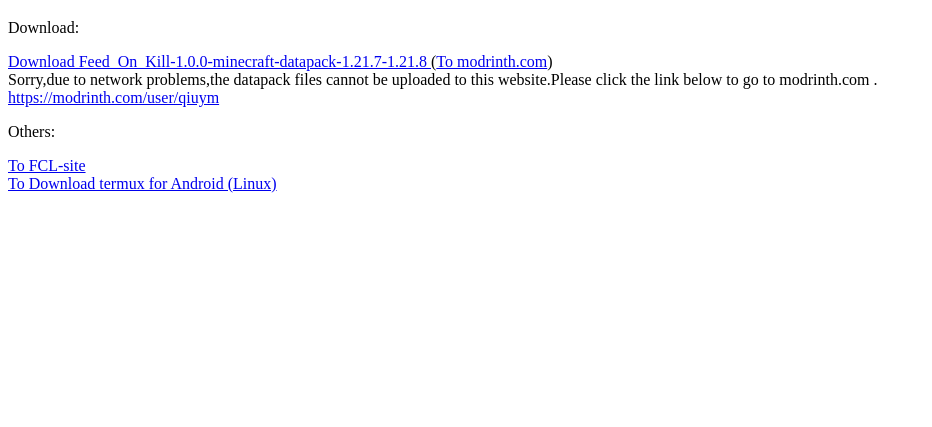
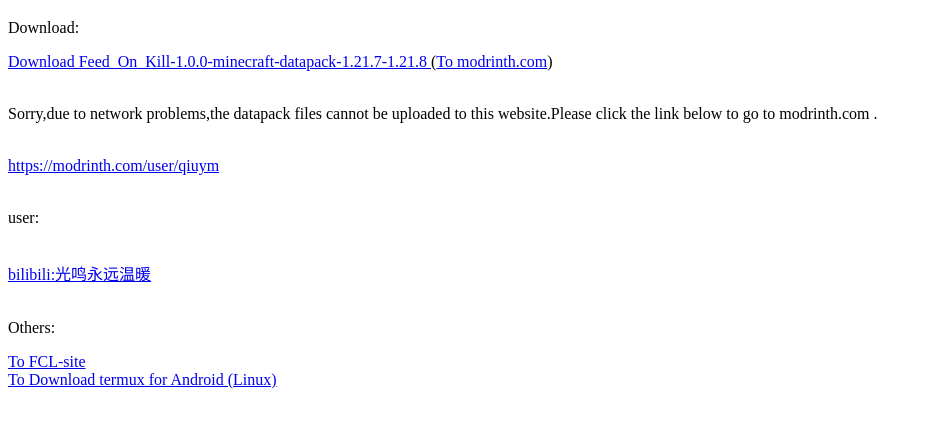
Before and after one commit to qym1421/download-site, a plain HTML site: page index.html in a window 1280 px wide. Shown: the part 61-488 px from the top of the page, without its empty margins (0-932 px from the left). Drawn offline with Linux system fonts and the light colour scheme.

Commit message:
Update index.html

```diff
--- a/index.html
+++ b/index.html
@@ -9,10 +9,13 @@
     <p>Download:</p>
 
     <a href="Feed_On_Kill.zip" Download>Download Feed_On_Kill-1.0.0-minecraft-datapack-1.21.7-1.21.8 </a>(<a href="https://modrinth.com/datapack/feedonkill">To modrinth.com</a>)<br>
-
-    Sorry,due to network problems,the datapack files cannot be uploaded to this website.Please click the link below to go to modrinth.com .<br>
+    <br>
+    <p>Sorry,due to network problems,the datapack files cannot be uploaded to this website.Please click the link below to go to modrinth.com .</p><br>
     <a href="https://modrinth.com/user/qiuym">https://modrinth.com/user/qiuym</a><br>
-
+    <br>
+    <p>user:</p><br>
+    <a href="https://space.bilibili.com/3546810350045885?spm_id_from=333.1007.0.0">bilibili:光鸣永远温暖</a><br>
+    <br>
     <p>Others:</p>
     <a href="https://foldcraftlauncher.cn">To FCL-site</a><br>
     <a href="https://bgithub.xyz/termux/termux-app/releases">To Download termux for Android (Linux)</a>
```
